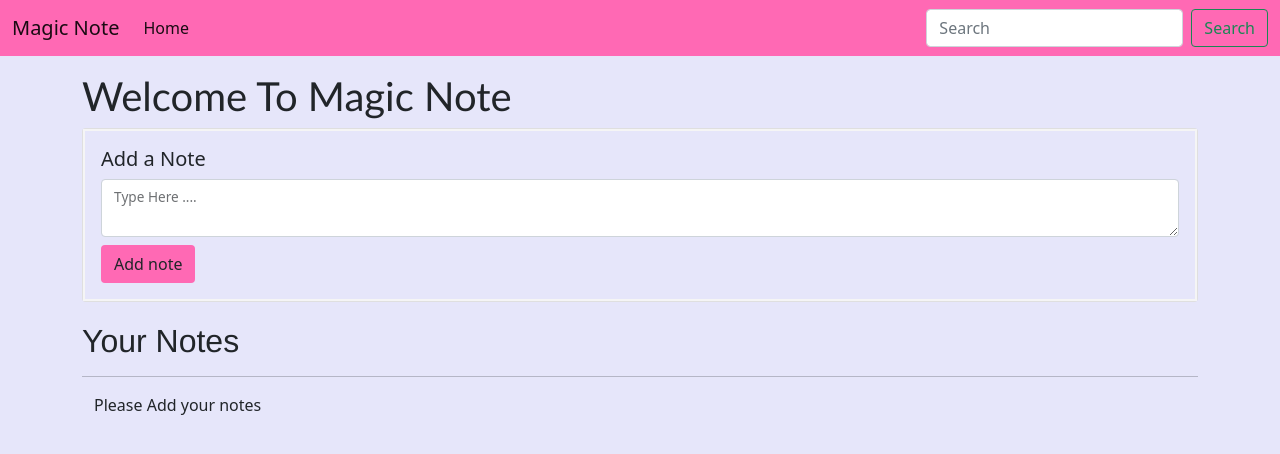
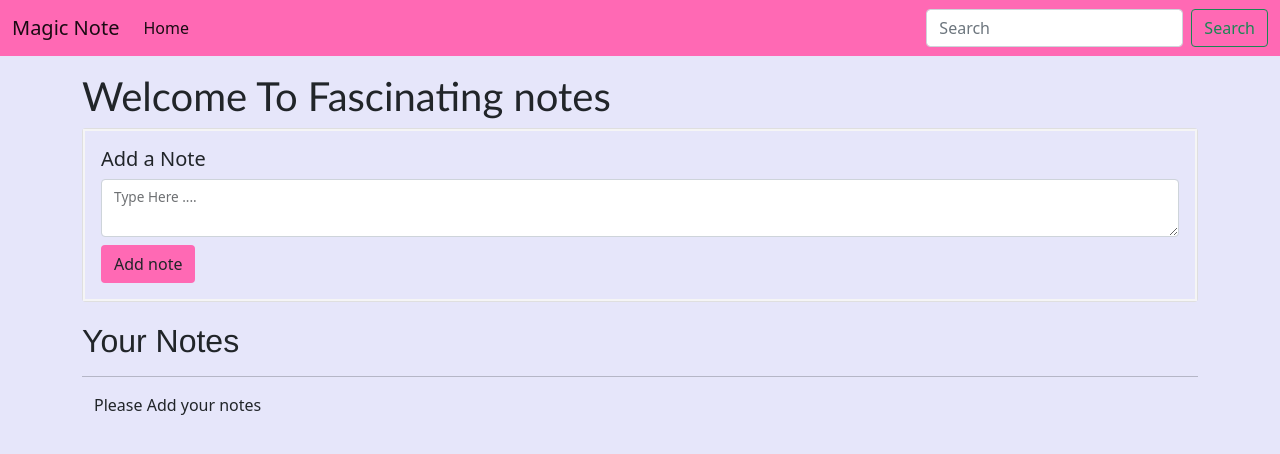
Before and after one commit to vivekkumar9919/Fascinating-notes, a plain HTML site: page index.html in a window 1280 px wide. Drawn offline with nearby package versions, Linux system fonts and the light colour scheme.

Commit message:
Second commit
Small changes in Title

```diff
--- a/index.html
+++ b/index.html
@@ -14,7 +14,7 @@
     <link rel="stylesheet" href="https://cdnjs.cloudflare.com/ajax/libs/font-awesome/4.7.0/css/font-awesome.min.css">
     <script src="https://kit.fontawesome.com/a076d05399.js" crossorigin="anonymous"></script>
     <script src='https://kit.fontawesome.com/a076d05399.js' crossorigin='anonymous'></script>
-    <title>Magic Note</title>
+    <title>Fascinating notes</title>
 
     <style>
         body{
@@ -92,7 +92,7 @@
 
 
     <div class="container my-3">
-        <h1 id="heading">Welcome To Magic Note</h1>
+        <h1 id="heading">Welcome To Fascinating notes</h1>
 
         <!-- card bootstrap -->
         <!-- style="width: 40rem;" -->
```
